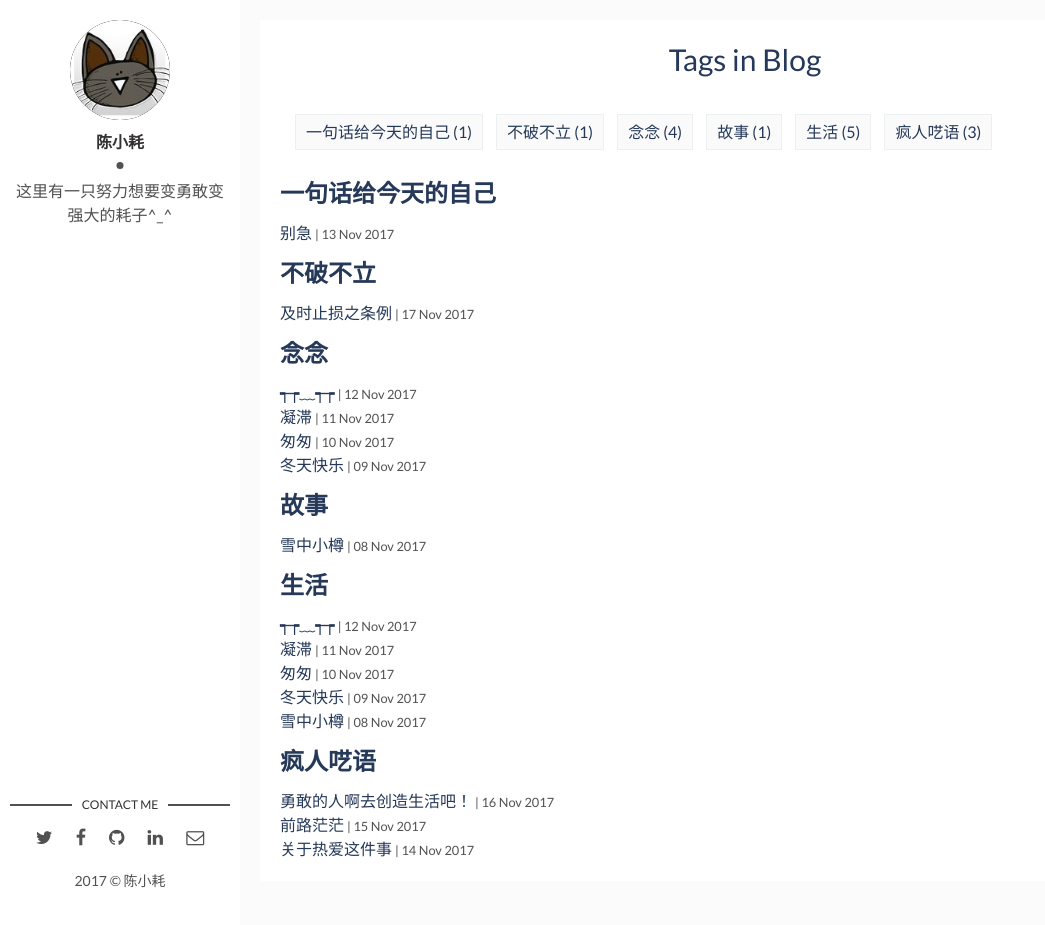
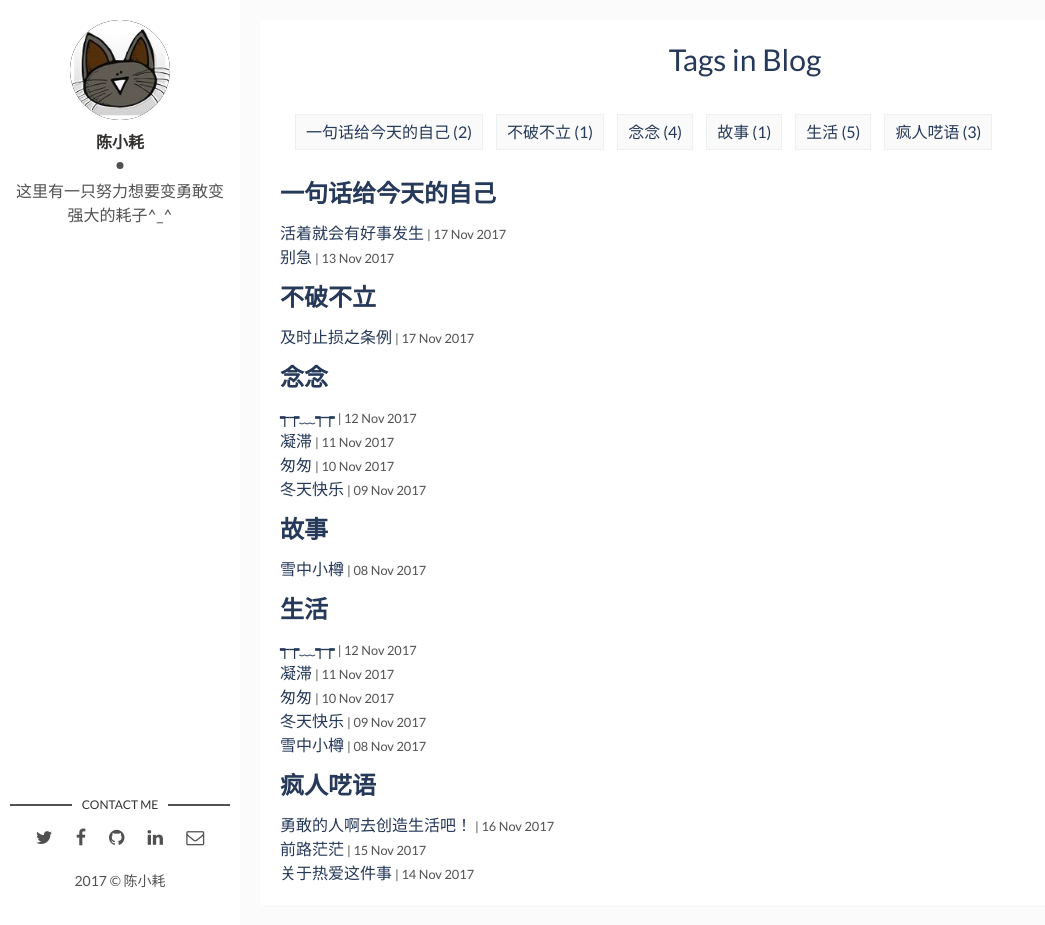
Before and after one commit to CJHdreamore/DreamoreBlog, a Jekyll site: the page built from tags.html, in a window 1280 px wide and 925 px high. Shown: the whole window, without its empty margins (0-1045 px from the left). Built offline with Jekyll 4.4.1, drawn with Linux system fonts in a browser that asks for light colours.

Commit message:
更改了index中显示博文的行数
发布了今日的博文。

```diff
--- /dev/null
+++ b/_posts/2017-11-17-onesentence.mdown
@@ -0,0 +1,17 @@
+---
+layout: post
+
+title: 活着就会有好事发生
+
+date: 2017-11-17
+categories: blog, life
+tags: [一句话给今天的自己]
+
+---
+
+![认真生活呀](https://wx2.sinaimg.cn/mw690/4c0138e2gy1fkmlsth028j20jg0tkdor.jpg)
+
+今天给张老师申请说下周回成都开会，老板毫不犹豫地同意了。
+真的好开心，下周就可以回家了！可以见到妈妈爸爸，去看望丽姐姐，见小爱。
+
+**活着就会有好事发生，努力就会有好事发生**。这句话给今天的自己。
--- a/_posts/2017-11-17-regulations.mdown
+++ b/_posts/2017-11-17-regulations.mdown
@@ -8,6 +8,9 @@
 tags: [不破不立]
 
 ---
+![小熊饼](http://ozkd3m0q7.bkt.clouddn.com/%E5%B0%8F%E7%86%8A%E9%A5%BC%E7%9A%84%E4%B8%80%E5%AE%B6.jpg)
+
+
 今早我吃了：一盒蛋糕卷、两块紫薯饼、一块榴莲酥、一块花生酥、一块糕点、一个鸡蛋。
 
 是的，我又陷入了把自己吃来撑到爆棚的“暴食期”。这是一个可怕的状态，对高热量的渴望和对自我的放纵与全然的不可控。
--- a/index.html
+++ b/index.html
@@ -4,14 +4,14 @@
 {% for post in paginator.posts %}
 <article class="post">
   {% if post.img %}
-    <a class="post-thumbnail" style="background-image: url({{"/assets/img/" | prepend: site.baseurl | append : post.img}})" href="{{post.url | prepend: site.baseurl}}"></a>
+    <a class="post-thumbnail" style="background-image: url({{"/img/post/" | prepend: site.baseurl | append : post.img}})" href="{{post.url | prepend: site.baseurl}}"></a>
   {% else %}
   {% endif %}
   <div class="post-content">
     <h2 class="post-title"><a href="{{post.url | prepend: site.baseurl}}">{{post.title}}</a></h2>
-    <p>{{ post.content | strip_html | truncatewords: 15 }}</p>
+    <p>{{ post.content | strip_html | truncatewords: 5 }}</p>
     <span class="post-date">{{post.date | date: '%Y, %b %d'}}&nbsp;&nbsp;&nbsp;—&nbsp;</span>
-    <span class="post-words">{% capture words %}{{ post.content | number_of_words }}{% endcapture %}{% unless words contains "-" %}{{ words | plus: 250 | divided_by: 250 | append: " minute read" }}{% endunless %}</span>
+    <span class="post-words">{% capture words %}{{ post.content | number_of_words }}{% endcapture %}{% unless words contains "-" %}{{ words | plus: 250| divided_by: 250 | append: " minute read" }}{% endunless %}</span>
   </div>
 </article>
 {% endfor %}
```
Also changed, not shown: assets/img/小熊饼的一家.jpg (added).
